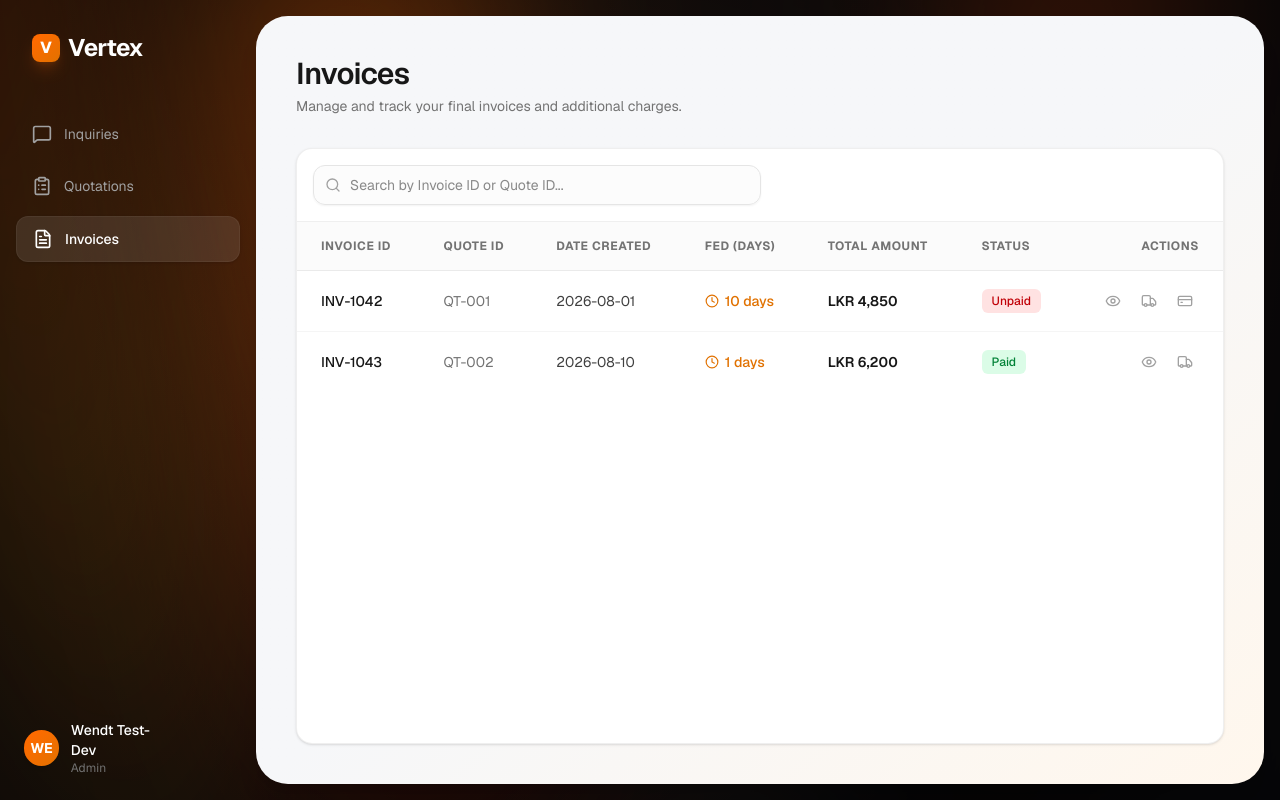
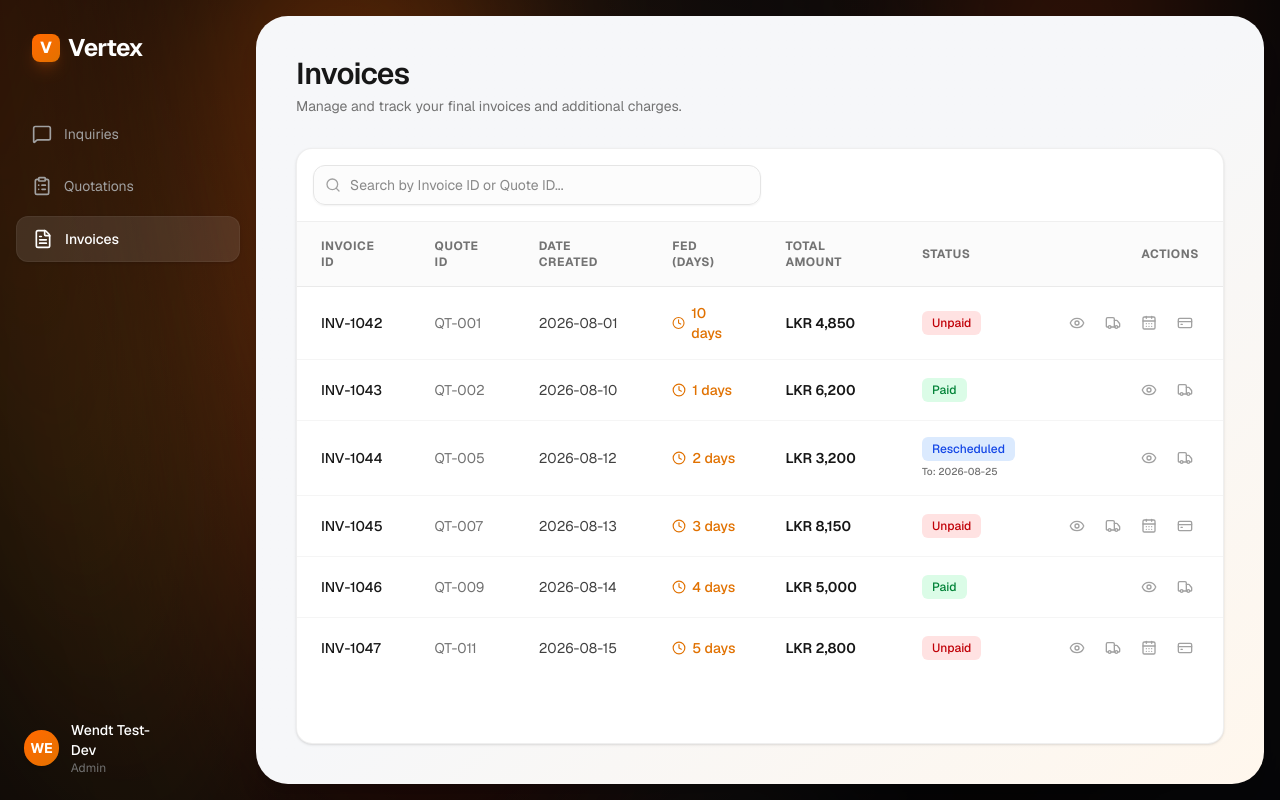
Before and after one commit to lifewithwendy/vertex-customer-app, a Next.js app: page /invoices in a window 1280 px wide. Built offline with nearby package versions, Linux system fonts and the light colour scheme.

Commit message:
rescheduled option

```diff
--- a/src/app/(dashboard)/invoices/page.tsx
+++ b/src/app/(dashboard)/invoices/page.tsx
@@ -1,7 +1,7 @@
 "use client";
 
 import React, { useState } from "react";
-import { Search, Eye, Download, X, Clock, CreditCard, Truck, MapPin, Package, CheckCircle2 } from "lucide-react";
+import { Search, Eye, Download, X, Clock, CreditCard, Truck, MapPin, Package, CheckCircle2, CalendarDays } from "lucide-react";
 import { Button } from "@/components/ui/button";
 import { Input } from "@/components/ui/input";
 
@@ -16,11 +16,12 @@ type Invoice = {
   date_created: string;
   base_amount: number;
   additional_charges: AdditionalCharge[];
-  status: "Unpaid" | "Paid";
+  status: "Unpaid" | "Paid" | "Rescheduled";
+  rescheduled_date?: string;
 };
 
 export default function InvoicesPage() {
-  const [invoices] = useState<Invoice[]>([
+  const [invoices, setInvoices] = useState<Invoice[]>([
     {
       invoice_id: "INV-1042",
       quote_id: "QT-001",
@@ -39,6 +40,41 @@ export default function InvoicesPage() {
       base_amount: 6200,
       additional_charges: [],
       status: "Paid",
+    },
+    {
+      invoice_id: "INV-1044",
+      quote_id: "QT-005",
+      date_created: "2026-08-12",
+      base_amount: 3200,
+      additional_charges: [],
+      status: "Rescheduled",
+      rescheduled_date: "2026-08-25",
+    },
+    {
+      invoice_id: "INV-1045",
+      quote_id: "QT-007",
+      date_created: "2026-08-13",
+      base_amount: 8100,
+      additional_charges: [
+        { description: "Late Fee", amount: 50 },
+      ],
+      status: "Unpaid",
+    },
+    {
+      invoice_id: "INV-1046",
+      quote_id: "QT-009",
+      date_created: "2026-08-14",
+      base_amount: 5000,
+      additional_charges: [],
+      status: "Paid",
+    },
+    {
+      invoice_id: "INV-1047",
+      quote_id: "QT-011",
+      date_created: "2026-08-15",
+      base_amount: 2800,
+      additional_charges: [],
+      status: "Unpaid",
     }
   ]);
 
@@ -46,6 +82,8 @@ export default function InvoicesPage() {
   const [selectedInvoice, setSelectedInvoice] = useState<Invoice | null>(null);
   const [paymentInvoice, setPaymentInvoice] = useState<Invoice | null>(null);
   const [trackingInvoice, setTrackingInvoice] = useState<Invoice | null>(null);
+  const [rescheduleInvoice, setRescheduleInvoice] = useState<Invoice | null>(null);
+  const [newRescheduleDate, setNewRescheduleDate] = useState("");
 
   const calculateFED = (dateStr: string) => {
     const createdDate = new Date(dateStr);
@@ -119,13 +157,18 @@ export default function InvoicesPage() {
                       </td>
                       <td className="px-6 py-4 font-semibold text-neutral-900">LKR {calculateTotal(inv).toLocaleString()}</td>
                       <td className="px-6 py-4">
+                        <div className="flex flex-col items-start gap-1">
                           <span className={`inline-flex px-2.5 py-1 rounded-md text-xs font-medium ${
-                          inv.status === 'Paid'
-                            ? 'bg-green-100 text-green-700'
+                            inv.status === 'Paid' ? 'bg-green-100 text-green-700'
+                            : inv.status === 'Rescheduled' ? 'bg-blue-100 text-blue-700'
                             : 'bg-red-100 text-red-700'
                           }`}>
                             {inv.status}
                           </span>
+                          {inv.status === 'Rescheduled' && inv.rescheduled_date && (
+                            <span className="text-[10px] text-neutral-500 font-medium">To: {inv.rescheduled_date}</span>
+                          )}
+                        </div>
                       </td>
                       <td className="px-6 py-4 text-right">
                         <div className="flex items-center justify-end gap-2">
@@ -144,6 +187,14 @@ export default function InvoicesPage() {
                             <Truck className="w-4 h-4" />
                           </button>
                           {inv.status === "Unpaid" && (
+                            <>
+                              <button
+                                onClick={() => { setRescheduleInvoice(inv); setNewRescheduleDate(""); }}
+                                className="p-1.5 rounded-lg text-neutral-400 hover:text-amber-500 hover:bg-amber-50 transition-colors"
+                                title="Reschedule Payment"
+                              >
+                                <CalendarDays className="w-4 h-4" />
+                              </button>
                               <button
                                 onClick={() => setPaymentInvoice(inv)}
                                 className="p-1.5 rounded-lg text-neutral-400 hover:text-green-500 hover:bg-green-50 transition-colors"
@@ -151,6 +202,7 @@ export default function InvoicesPage() {
                               >
                                 <CreditCard className="w-4 h-4" />
                               </button>
+                            </>
                           )}
                         </div>
                       </td>
@@ -225,7 +277,9 @@ export default function InvoicesPage() {
 
             <div className="p-5 border-t border-neutral-100 bg-neutral-50/50 flex justify-between items-center">
               <span className={`inline-flex px-3 py-1.5 rounded-md text-sm font-semibold ${
-                  selectedInvoice.status === 'Paid' ? 'bg-green-100 text-green-700' : 'bg-red-100 text-red-700'
+                  selectedInvoice.status === 'Paid' ? 'bg-green-100 text-green-700'
+                  : selectedInvoice.status === 'Rescheduled' ? 'bg-blue-100 text-blue-700'
+                  : 'bg-red-100 text-red-700'
               }`}>
                 {selectedInvoice.status.toUpperCase()}
               </span>
@@ -455,6 +509,56 @@ export default function InvoicesPage() {
           </div>
         </div>
       )}
+
+      {/* Reschedule Modal */}
+      {rescheduleInvoice && (
+        <div className="fixed inset-0 z-50 flex items-center justify-center p-4 sm:p-0">
+          <div className="absolute inset-0 bg-black/40 backdrop-blur-sm" onClick={() => setRescheduleInvoice(null)} />
+          <div className="relative bg-white rounded-2xl shadow-xl w-full max-w-sm overflow-hidden animate-in fade-in zoom-in-95 duration-200">
+            <div className="flex items-center justify-between p-5 border-b border-neutral-100">
+              <h2 className="text-lg font-semibold text-neutral-900">Reschedule Payment</h2>
+              <button onClick={() => setRescheduleInvoice(null)} className="text-neutral-400 hover:text-neutral-600 transition-colors rounded-lg p-1 hover:bg-neutral-100">
+                <X className="w-5 h-5" />
+              </button>
+            </div>
+
+            <div className="p-5 space-y-4">
+               <p className="text-sm text-neutral-600">Please select a new date to schedule your payment for Invoice <strong>{rescheduleInvoice.invoice_id}</strong>.</p>
+
+               <div>
+                 <label className="text-xs font-medium text-neutral-700 mb-1 block">New Payment Date</label>
+                 <Input
+                   type="date"
+                   value={newRescheduleDate}
+                   onChange={(e) => setNewRescheduleDate(e.target.value)}
+                   className="bg-neutral-50"
+                 />
+               </div>
+            </div>
+
+            <div className="p-5 border-t border-neutral-100 bg-neutral-50/50 flex justify-end gap-3">
+              <Button type="button" onClick={() => setRescheduleInvoice(null)} variant="outline" className="rounded-full px-5 h-10 border-neutral-200 bg-white hover:bg-neutral-50 text-neutral-700">
+                Cancel
+              </Button>
+              <Button
+                type="button"
+                disabled={!newRescheduleDate}
+                onClick={() => {
+                  setInvoices(invoices.map(inv =>
+                    inv.invoice_id === rescheduleInvoice.invoice_id
+                      ? { ...inv, status: "Rescheduled", rescheduled_date: newRescheduleDate }
+                      : inv
+                  ));
+                  setRescheduleInvoice(null);
+                }}
+                className="rounded-full px-6 h-10 bg-amber-600 hover:bg-amber-700 text-white border-0 shadow-sm"
+              >
+                Confirm
+              </Button>
+            </div>
+          </div>
+        </div>
+      )}
     </div>
   );
 }
```
Lines whose indentation alone changed are shown as unchanged.
